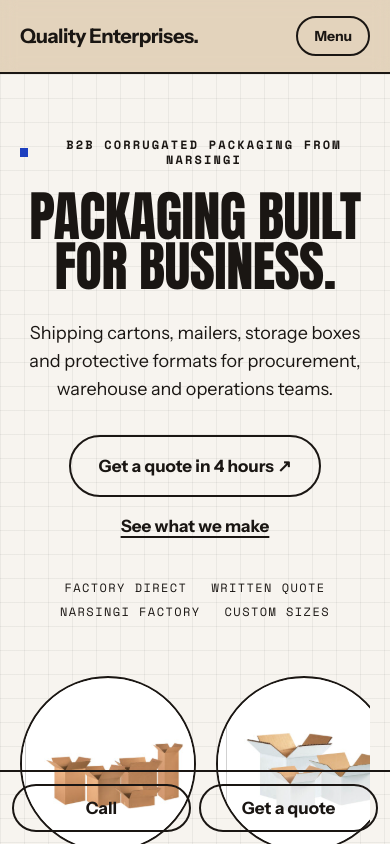
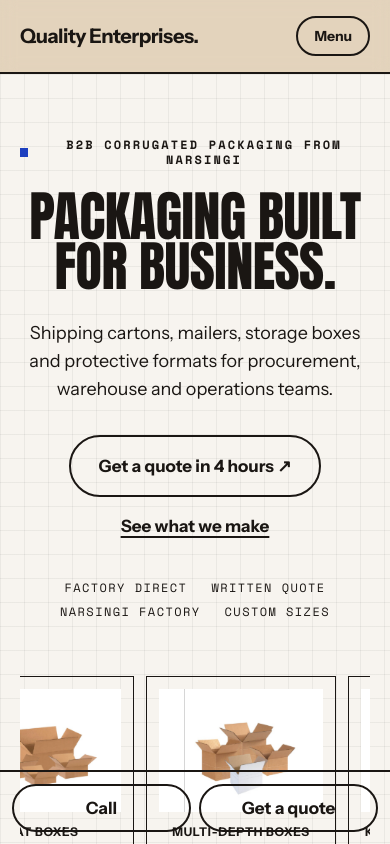
Before and after one commit to qualityenterprisea1-arch/website, a Next.js app: page / in a window 390 px wide. Shown: the top 844 px of the page. Built offline with nearby package versions, Linux system fonts and the light colour scheme.

Commit message:
Add professional mobile product marquee and complete phase 2

```diff
--- a/app/globals.css
+++ b/app/globals.css
@@ -13,5 +13,8 @@ h1,h2,h3,h4 { font-family: var(--font-anton), Impact, sans-serif; font-weight: 4
 .eyebrow { display: inline-flex; align-items: center; gap: .6rem; font: 700 12px/1.2 "Space Mono", monospace; letter-spacing: .18em; text-transform: uppercase; }
 .eyebrow::before { content: ""; width: 9px; height: 9px; background: var(--ultra); display: inline-block; }
 .focus-ring:focus-visible { outline: 3px solid var(--ultra); outline-offset: 4px; }
+.mobile-product-marquee { overflow: hidden; width: calc(100vw - 2.5rem); margin-left: auto; margin-right: auto; }
+.mobile-product-marquee__track { display: flex; width: max-content; gap: .75rem; animation: product-marquee-right 34s linear infinite; transform: translateX(-50%); }
+@keyframes product-marquee-right { from { transform: translateX(-50%); } to { transform: translateX(0); } }
 @media (max-width: 879px) { body { padding-bottom: 74px; } }
-@media (prefers-reduced-motion: reduce) { html { scroll-behavior: auto; } *,*::before,*::after { animation-duration: .01ms !important; animation-iteration-count: 1 !important; transition-duration: .01ms !important; } }
+@media (prefers-reduced-motion: reduce) { html { scroll-behavior: auto; } *,*::before,*::after { animation-duration: .01ms !important; animation-iteration-count: 1 !important; transition-duration: .01ms !important; } .mobile-product-marquee { overflow-x: auto; } .mobile-product-marquee__track { animation: none; transform: none; } }
--- a/app/process/page.tsx
+++ b/app/process/page.tsx
@@ -1,4 +1,4 @@
 import { SectionIntro } from "@/components/SectionIntro";
 
-const stages = [["Corrugation", "Flute paper is heated, formed and bonded between liners to make the board."], ["Cutting", "Sheets are cut to a repeatable blank size before printing or conversion."], ["Printing", "Rubber-die flexo printing can add simple marks, handling information and brand ink."], ["Pasting", "Gum is applied to the joining flap and folded under controlled pressure."], ["Scoring", "Score lines create clean folds without crushing the board around the crease."], ["Slotting", "Slots are cut for flaps. Blade settings change with the ply and board thickness."], ["Punching", "Cut-outs and handles are made with a die fitted to the blank."], ["Stitching", "For heavy cartons, wire stitching gives the joint more holding power."], ["Waste management", "Trim and offcuts are separated and sent for recycling instead of mixed disposal."]];
-export default function ProcessPage() { return <div className="site-grid px-5 py-16 md:px-10 md:py-24"><div className="mx-auto max-w-[1200px]"><SectionIntro eyebrow="Our process" title="Board in. Box out." body="Nine practical stages, handled close to the machine and checked before the next one." /><div className="mt-14 grid gap-5">{stages.map(([name, body], i) => <article key={name} className={`grid gap-6 md:grid-cols-[180px_1fr_280px] md:items-center ${i % 2 ? "md:translate-x-10" : ""}`}><div className="mono text-xs uppercase tracking-[.14em] text-ultra">{String(i + 1).padStart(2, "0")} / {name}</div><div className="card bg-paper p-6"><h2 className="text-4xl">{name}</h2><p className="mt-4 text-ink-soft">{body}</p></div><div className="grid min-h-40 place-items-center border-2 border-ink bg-[#D7D4CB] p-5 text-center"><span className="mono text-xs uppercase tracking-[.12em]">Photo slot</span></div></article>)}</div></div></div>; }
+const stages = [["Corrugation", "Flute paper is heated, formed and bonded between liners to create the board structure. The flute profile determines how the sheet behaves under compression."], ["Cutting", "Sheets are cut to a repeatable blank size before printing or conversion. The cut plan is checked against the finished box dimensions and the usable sheet."], ["Printing", "Rubber-die flexo printing can add handling marks, product information and brand ink. Print coverage is agreed before the run starts."], ["Pasting", "Gum is applied to the joining flap and folded under pressure. The joint must hold through packing, stacking and transport."], ["Scoring", "Score lines create clean folds without crushing the board around the crease. Score position is set from the finished internal dimensions."], ["Slotting", "Slots are cut for flaps and closing panels. Blade settings change with the ply and board thickness, especially on heavy cartons."], ["Punching", "Cut-outs, handles and ventilation openings are made with a die fitted to the blank. The cut pattern is checked for clean release."], ["Stitching", "For heavy cartons, wire stitching gives the joint more holding power. The stitch line is kept clear of the product and the closing flap."], ["Waste management", "Trim and offcuts are separated for recycling instead of mixed disposal. Usable offcuts can also support internal packing work."]];
+export default function ProcessPage() { return <div className="site-grid px-5 py-16 md:px-10 md:py-24"><div className="mx-auto max-w-[1200px]"><SectionIntro eyebrow="Our process" title="Board in. Box out." body="Nine practical stages, handled close to the machine and checked before the next one." /><div className="mt-14 grid gap-6">{stages.map(([name, body], i) => <article key={name} className={`grid gap-5 md:grid-cols-[180px_1fr_280px] md:items-center ${i % 2 ? "md:translate-x-10" : ""}`}><div className="mono text-xs uppercase tracking-[.14em] text-ultra">{String(i + 1).padStart(2, "0")} / {name}</div><div className="card bg-paper p-6"><h2 className="text-4xl">{name}</h2><p className="mt-4 text-ink-soft">{body}</p></div><div className="grid min-h-40 place-items-center border-2 border-ink bg-[#D7D4CB] p-5 text-center"><div><span className="mono text-xs uppercase tracking-[.12em]">Factory photo slot</span><p className="mt-2 text-sm text-ink-soft">Real machine photograph to be added.</p></div></div></article>)}</div></div></div>; }
--- a/app/quote/page.tsx
+++ b/app/quote/page.tsx
@@ -13,7 +13,7 @@ export default function QuotePage() {
   const submit = async () => { try { const url = process.env.NEXT_PUBLIC_SUPABASE_URL; const key = process.env.NEXT_PUBLIC_SUPABASE_ANON_KEY; if (url && key) await fetch(`${url}/rest/v1/quote_requests`, { method: "POST", headers: { apikey: key, Authorization: `Bearer ${key}`, "Content-Type": "application/json", Prefer: "return=minimal" }, body: JSON.stringify({ ...answers, quantity: Number(answers.quantity), created_at: new Date().toISOString() }) }); } finally { setSent(true); } };
   if (sent) return <div className="site-grid min-h-[calc(100dvh-78px)] px-5 py-20 md:px-10"><div className="mx-auto max-w-3xl"><div className="eyebrow">Request received</div><h1 className="mt-5 text-6xl md:text-8xl">We will call you within 4 working hours.</h1><p className="mt-7 max-w-xl text-lg text-ink-soft">Your request is with the factory team. Keep your phone close. We have captured the box type, size, ply, quantity and printing details you entered.</p><Link href="/" className="pill focus-ring mt-8 inline-flex bg-ultra px-7 py-4 font-bold text-paper">Back to home</Link></div></div>;
   const steps = [
-    <div key="box"><h1 className="text-5xl md:text-7xl">What are you packing?</h1><p className="mt-4 text-ink-soft">Choose the closest box type. We can refine it on the call.</p><div className="mt-8 grid gap-3 sm:grid-cols-2">{boxTypes.map((item) => <button key={item.slug} onClick={() => update("boxType", item.name)} className={`card focus-ring min-h-24 p-4 text-left transition-transform hover:-translate-y-1 ${answers.boxType === item.name ? "bg-ultra text-paper" : "bg-paper"}`}><span className="font-bold">{item.name}</span><span className="mt-1 block text-sm opacity-75">{item.short}</span></button>)}</div></div>,
+    <div key="box"><h1 className="text-5xl md:text-7xl">Which packaging format do you need?</h1><p className="mt-4 text-ink-soft">Choose the closest format. We can refine the construction with your operations team.</p><div className="mt-8 grid gap-3 sm:grid-cols-2">{boxTypes.map((item) => <button key={item.slug} onClick={() => update("boxType", item.name)} className={`card focus-ring min-h-24 p-4 text-left transition-transform hover:-translate-y-1 ${answers.boxType === item.name ? "bg-ultra text-paper" : "bg-paper"}`}><span className="font-bold">{item.name}</span><span className="mt-1 block text-sm opacity-75">{item.short}</span></button>)}</div></div>,
     <div key="size"><h1 className="text-5xl md:text-7xl">What size is the box?</h1><p className="mt-4 text-ink-soft">Enter the internal length, width and height.</p><div className="mt-8 grid grid-cols-3 gap-3">{[["length", "Length"], ["width", "Width"], ["height", "Height"]].map(([key, label]) => <label key={key} className="mono text-xs uppercase tracking-[.12em]">{label}<input value={answers[key as keyof Answers] as string} onChange={(e) => update(key as keyof Answers, e.target.value)} inputMode="decimal" className="focus-ring mt-2 w-full border-b-2 border-ink bg-transparent px-1 py-3 text-xl font-bold outline-none" /></label>)}</div><div className="mt-6 flex gap-2">{["mm", "in"].map((unit) => <button key={unit} onClick={() => setAnswers((a) => ({ ...a, unit: unit as "mm" | "in" }))} className={`pill focus-ring px-4 py-2 text-sm font-bold ${answers.unit === unit ? "bg-ink text-paper" : "bg-paper"}`}>{unit}</button>)}</div></div>,
     <div key="ply"><h1 className="text-5xl md:text-7xl">How much wall?</h1><p className="mt-4 text-ink-soft">The ply changes the stiffness and load the box can handle.</p><div className="mt-8 grid gap-3 sm:grid-cols-3">{[["3 ply", "Everyday cartons"], ["5 ply", "More protection"], ["7 ply", "Heavy loads"]].map(([ply, hint]) => <button key={ply} onClick={() => update("ply", ply)} className={`card focus-ring p-5 text-left ${answers.ply === ply ? "bg-ultra text-paper" : "bg-paper"}`}><span className="text-3xl font-bold">{ply}</span><span className="mt-2 block text-sm opacity-75">{hint}</span></button>)}</div></div>,
     <div key="quantity"><h1 className="text-5xl md:text-7xl">How many boxes?</h1><p className="mt-4 text-ink-soft">Our minimum order is 500 boxes.</p><label className="mt-10 block max-w-sm"><span className="mono text-xs uppercase tracking-[.12em]">Quantity</span><input value={answers.quantity} onChange={(e) => update("quantity", e.target.value)} type="number" min="500" className="focus-ring mt-2 w-full border-b-2 border-ink bg-transparent py-3 text-4xl font-bold outline-none" /></label>{Number(answers.quantity) < 500 && <p className="mt-3 font-bold text-[#D6402F]">Please enter at least 500 boxes.</p>}</div>,
--- a/app/works/page.tsx
+++ b/app/works/page.tsx
@@ -1,3 +1,8 @@
+import Image from "next/image";
+import Link from "next/link";
 import { SectionIntro } from "@/components/SectionIntro";
+import { boxTypes } from "@/content/boxTypes";
 
-export default function WorksPage() { return <div className="site-grid px-5 py-16 md:px-10 md:py-24"><div className="mx-auto max-w-[1200px]"><SectionIntro eyebrow="Capability gallery" title="A catalogue of formats, not made-up case studies." body="We do not have client projects to publish yet. This page shows the box formats and finishing options we can quote today." /><div className="mt-12 grid gap-5 md:grid-cols-3">{["RSC shipping blanks", "Printed mailer samples", "Heavy duty board", "Food and bakery formats", "Pads and partitions", "Corrugated rolls"].map((item) => <div key={item} className="card bg-paper p-5"><div className="grid aspect-[4/3] place-items-center border-2 border-ink bg-[#D7D4CB]"><span className="mono text-center text-xs uppercase tracking-[.12em]">Photo slot</span></div><h2 className="mt-5 text-3xl">{item}</h2><p className="mt-2 text-ink-soft">Sample image will be added when the matching factory photograph is ready.</p></div>)}</div><div className="card mt-8 bg-kraft p-7"><h2 className="text-4xl">Have a format in mind?</h2><p className="mt-4 max-w-2xl text-ink-soft">Send the dimensions and quantity. We will tell you what can run, what board it needs and what it will take to make.</p></div></div></div>; }
+export default function WorksPage() {
+  return <div className="site-grid px-5 py-16 md:px-10 md:py-24"><div className="mx-auto max-w-[1400px]"><SectionIntro eyebrow="Capability gallery" title="A working range for real operations." body="We do not publish invented client case studies. This gallery shows the formats, constructions and handling jobs we can discuss with your team." /><div className="mt-12 grid gap-5 sm:grid-cols-2 lg:grid-cols-4">{boxTypes.slice(0, 12).map((item) => <Link key={item.slug} href={`/boxes/${item.slug}`} className="card focus-ring group bg-paper p-4"><div className="relative aspect-[4/3] overflow-hidden border border-ink/20 bg-white"><Image src={item.image} alt={item.name} fill sizes="(max-width: 640px) 100vw, (max-width: 1024px) 50vw, 25vw" className="object-contain transition-transform duration-300 group-hover:scale-105" /></div><h2 className="mt-4 text-2xl group-hover:text-ultra">{item.name}</h2><p className="mt-2 text-sm text-ink-soft">{item.bestFor}. {item.ply} construction.</p></Link>)}</div><div className="card mt-10 bg-kraft p-7 md:p-9"><div className="eyebrow">Need a different format?</div><h2 className="mt-4 text-4xl">Send the dimensions and handling requirement.</h2><p className="mt-4 max-w-2xl text-ink-soft">We will tell you what can run, what board it needs and what information is needed for a proper quote.</p><Link href="/quote" className="pill focus-ring mt-7 inline-flex bg-ultra px-6 py-3 font-bold text-paper">Request a quote ↗</Link></div></div></div>;
+}
--- a/components/HeroBoxes.tsx
+++ b/components/HeroBoxes.tsx
@@ -2,6 +2,20 @@ import Link from "next/link";
 import Image from "next/image";
 import { boxTypes } from "@/content/boxTypes";
 
-function ProductImage({ item }: { item: (typeof boxTypes)[number] }) { return <div className="relative grid aspect-square w-44 shrink-0 place-items-center overflow-hidden rounded-full border-2 border-ink bg-paper md:w-auto"><Image src={item.image} alt={item.name} fill sizes="(max-width: 768px) 176px, 25vw" className="object-contain" /></div>; }
+function ProductTile({ item, mobile = false }: { item: (typeof boxTypes)[number]; mobile?: boolean }) {
+  return <Link href={`/boxes/${item.slug}`} className={`focus-ring group shrink-0 bg-paper ${mobile ? "w-[190px] border border-ink/20 p-3" : "card p-3"}`}>
+    <div className={`relative overflow-hidden bg-white ${mobile ? "aspect-[4/3]" : "aspect-[4/3] border border-ink/20"}`}><Image src={item.image} alt={item.name} fill sizes={mobile ? "190px" : "(max-width: 1024px) 25vw, 280px"} className="object-contain transition-transform duration-300 group-hover:scale-105" /></div>
+    <span className="mt-3 block text-center text-xs font-bold uppercase leading-tight tracking-[.06em] group-hover:text-ultra">{item.name}</span>
+  </Link>;
+}
 
-export function HeroBoxes() { return <div className="mt-14 overflow-x-auto pb-4"><div className="flex gap-5 md:grid md:grid-cols-4">{boxTypes.slice(0, 4).map((item) => <Link href={`/boxes/${item.slug}`} key={item.slug} className="focus-ring group"><ProductImage item={item} /><span className="mt-3 block text-center text-sm font-bold group-hover:text-ultra">{item.name}</span></Link>)}</div></div>; }
+export function HeroBoxes() {
+  const mobileItems = boxTypes.slice(0, 8);
+  return <div className="mt-14">
+    <div className="hidden gap-5 md:grid md:grid-cols-4">{mobileItems.slice(0, 4).map((item) => <ProductTile item={item} key={item.slug} />)}</div>
+    <div className="mobile-product-marquee md:hidden" aria-label="Packaging formats">
+      <div className="mobile-product-marquee__track">{[...mobileItems, ...mobileItems].map((item, index) => <ProductTile item={item} mobile key={`${item.slug}-${index}`} />)}</div>
+    </div>
+    <p className="mono mt-4 text-center text-[10px] uppercase tracking-[.16em] text-ink-soft md:hidden">Packaging formats available on request</p>
+  </div>;
+}
```
